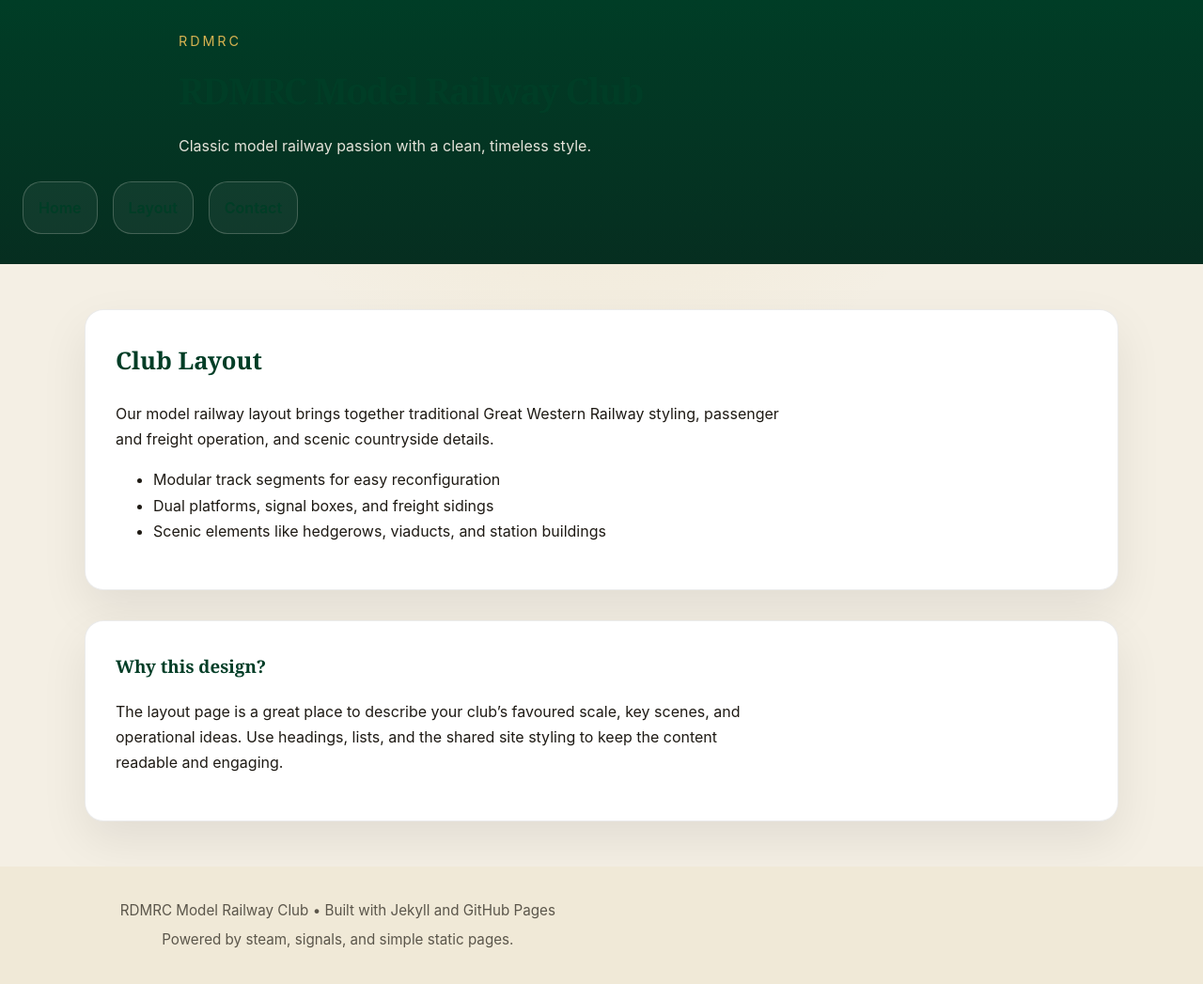
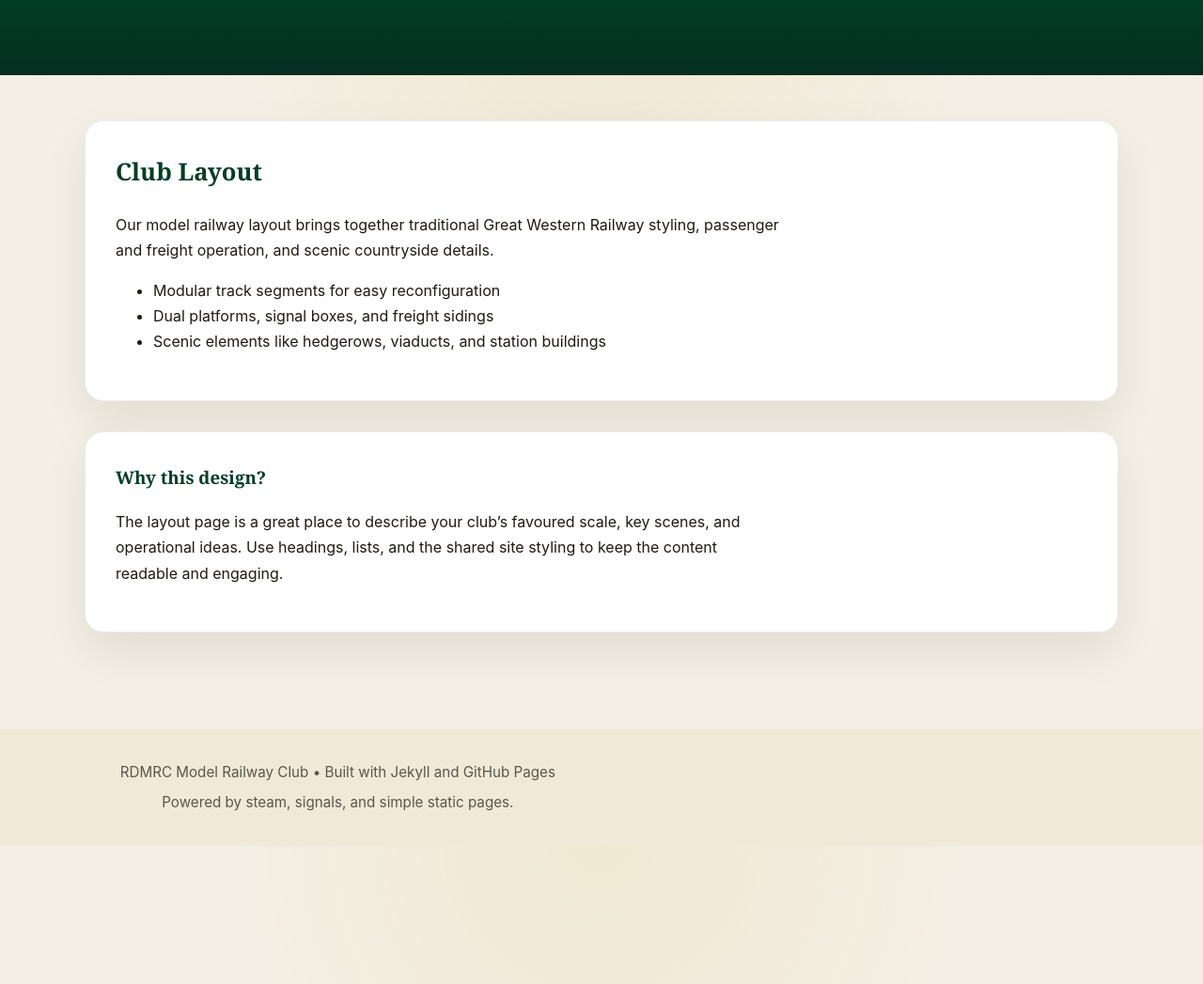
Before and after one commit to Henspenst/rdmrc-website, a Jekyll site: the page built from layout.md, in a window 1280 px wide. Shown: the whole page at 94% size. Built offline with Jekyll 4.4.1, drawn with Linux system fonts in a browser that asks for light colours.

Commit message:
Cleaned the header a bit

```diff
--- a/_layouts/default.html
+++ b/_layouts/default.html
@@ -11,15 +11,9 @@
     <div class="page-shell">
       <header class="site-header">
         <div class="brand">
-          <p class="eyebrow">RDMRC</p>
-          <h1>{{ site.title }}</h1>
-          <p class="tagline">Classic model railway passion with a clean, timeless style.</p>
         </div>
 
         <nav class="site-nav" aria-label="Main navigation">
-          <a href="{{ '/' | relative_url }}">Home</a>
-          <a href="{{ '/layout/' | relative_url }}">Layout</a>
-          <a href="{{ '/#contact' | relative_url }}">Contact</a>
         </nav>
       </header>
 
```
